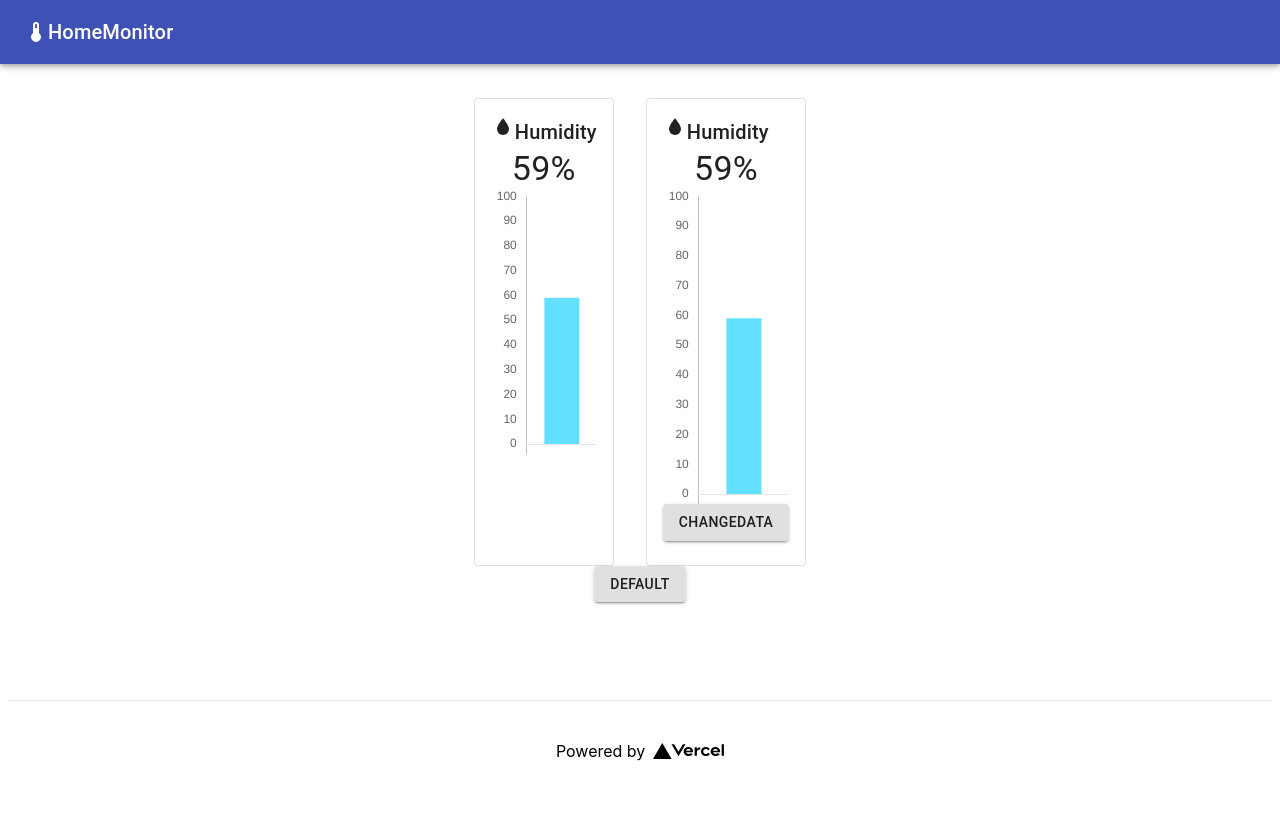
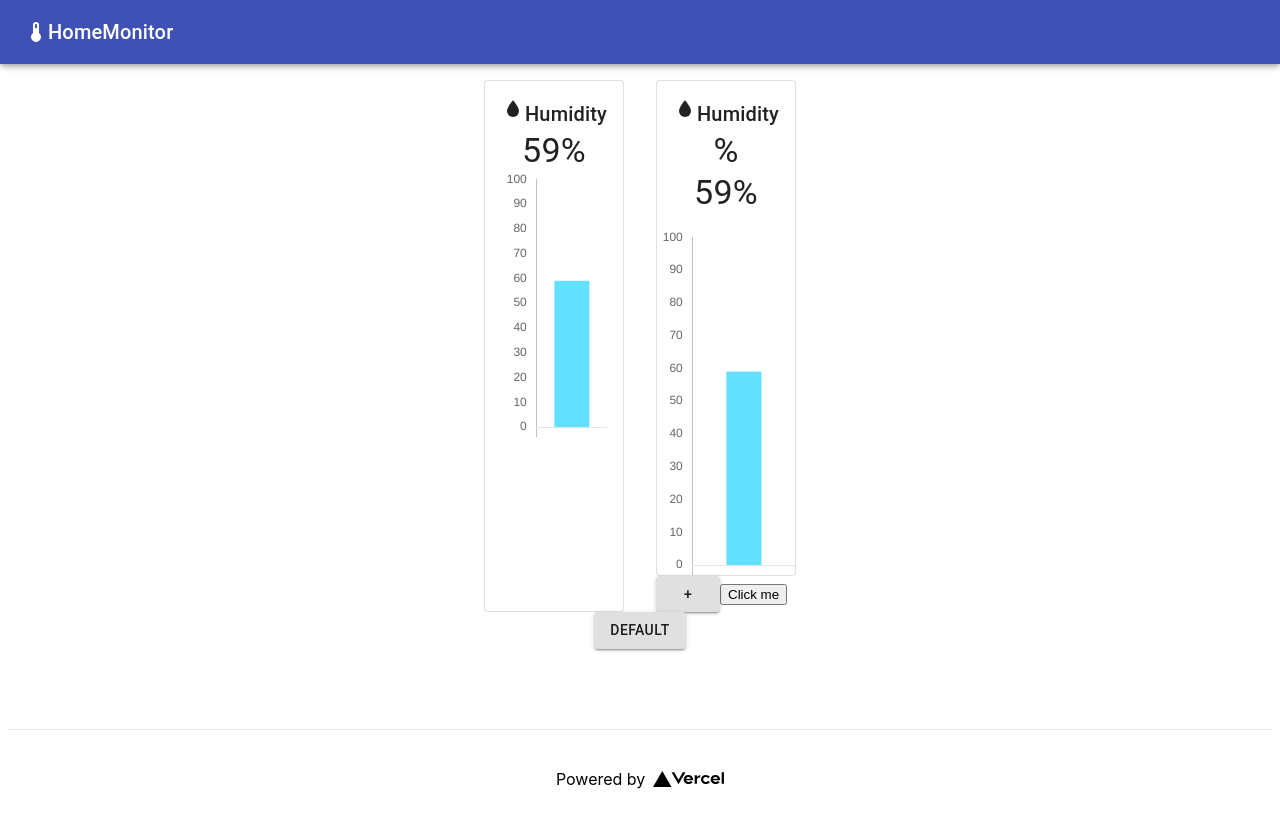
Before and after one commit to shiguma127/HomeMonitor, a Next.js app: page / in a window 1280 px wide. Before the commit the page ends 800 px from the top, so only its background shows below. Built offline with nearby package versions, Linux system fonts and the light colour scheme.

Commit message:
add:BarChartComponent

```diff
--- /dev/null
+++ b/pages/components/BarCard.tsx
@@ -0,0 +1,45 @@
+import {Bar} from "react-chartjs-2";
+import React, {useState} from "react";
+import {render} from "next/client";
+import {Button, Card, CardContent, Grid, Typography} from "@material-ui/core";
+import styles from "../../styles/Home.module.css";
+import Icon from "@mdi/react";
+import {mdiWater} from "@mdi/js";
+
+const BarCard = (props)=> {
+    const [data,setData] :any= useState(props.data);
+    const [cnt,setCnt] = useState();
+    const updateData = ()=>{
+        let cp :any = {}
+        Object.assign(cp,data)
+        cp.datasets[0].data[0]++
+        setData(cp)
+    }
+    return (
+        <div>
+            <Card variant={"outlined"} className={styles.fullCard}>
+                <CardContent>
+                    <Typography variant={"h6"}>
+                        <Icon path={mdiWater}
+                              size={1}
+                        />
+                        Humidity
+                    </Typography>
+                    <Typography variant={"h4"} align={"center"}>
+                        {cnt}%
+                    </Typography>
+                    <Typography variant={"h4"} align={"center"}>
+                        {props.data.datasets[0].data[0]}%
+                    </Typography>
+                </CardContent>
+                <Bar data={props.data} options={props.options} height={150} width={60} redraw/>
+            </Card>
+            <Button variant="contained" onClick={updateData} >+</Button>
+            <button onClick={()=>{console.log(data)}}>
+                Click me
+            </button>
+        </div>
+    );
+}
+
+export default BarCard
--- a/pages/index.tsx
+++ b/pages/index.tsx
@@ -6,22 +6,11 @@ import {mdiThermometer, mdiWater} from '@mdi/js';
 import {Bar} from "react-chartjs-2";
 import {display} from "@material-ui/system";
 import React from "react";
+import BarCard from "./components/BarCard";
 
-class Chart extends React.Component<any,any>{
-    constructor(props) {
-        super(props);
-        this.state = {data:data2}
-    }
-    render() {
-        return (
-            <div>
-                <Bar data={this.state.data} options={options} height={150} width={60} redraw/>
-                <Button variant="contained" onClick={()=>{this.setState({data:data})}}>changeData</Button>
-            </div>
-        );
-    };
+const func = function () {
+
 }
-
 const data2 = {
     labels: ['aaa'],
     datasets: [
@@ -62,6 +51,7 @@ const data = {
 const options = {
     maintainAspectRatio: true,
     responsive: true,
+    animation:false,
     legend:{
         display:false,
     },
@@ -131,25 +121,11 @@ export default function Home() {
                             </CardContent>
                         </Card>
                     </Grid>
-
                     <Grid item>
-                        <Card variant={"outlined"} className={styles.fullCard}>
-                            <CardContent>
-                                <Typography variant={"h6"}>
-                                    <Icon path={mdiWater}
-                                          size={1}
-                                    />
-                                    Humidity
-                                </Typography>
-                                <Typography variant={"h4"} align={"center"}>
-                                    59%
-                                </Typography>
-                                <Chart/>
-                            </CardContent>
-                        </Card>
+                        <BarCard data={data2} options={options}> </BarCard>
                     </Grid>
                 </Grid>
-                <Button variant="contained" onClick={() => { data2.datasets[0].data[0]=30}}>Default</Button>
+                <Button variant="contained" onClick={function() { data2.datasets[0].data[0]+=1}}>Default</Button>
             </main>
 
             <footer className={styles.footer}>
```
